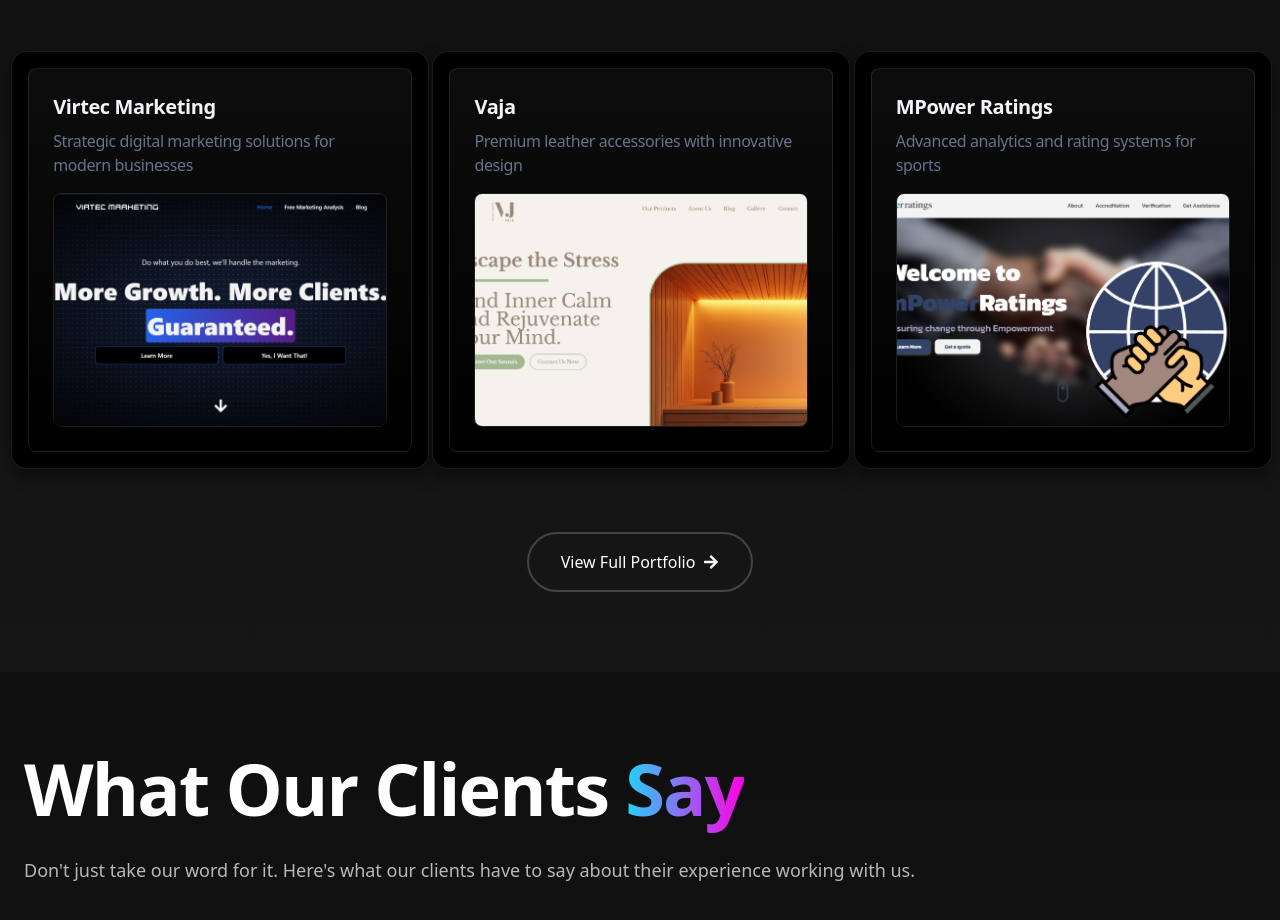
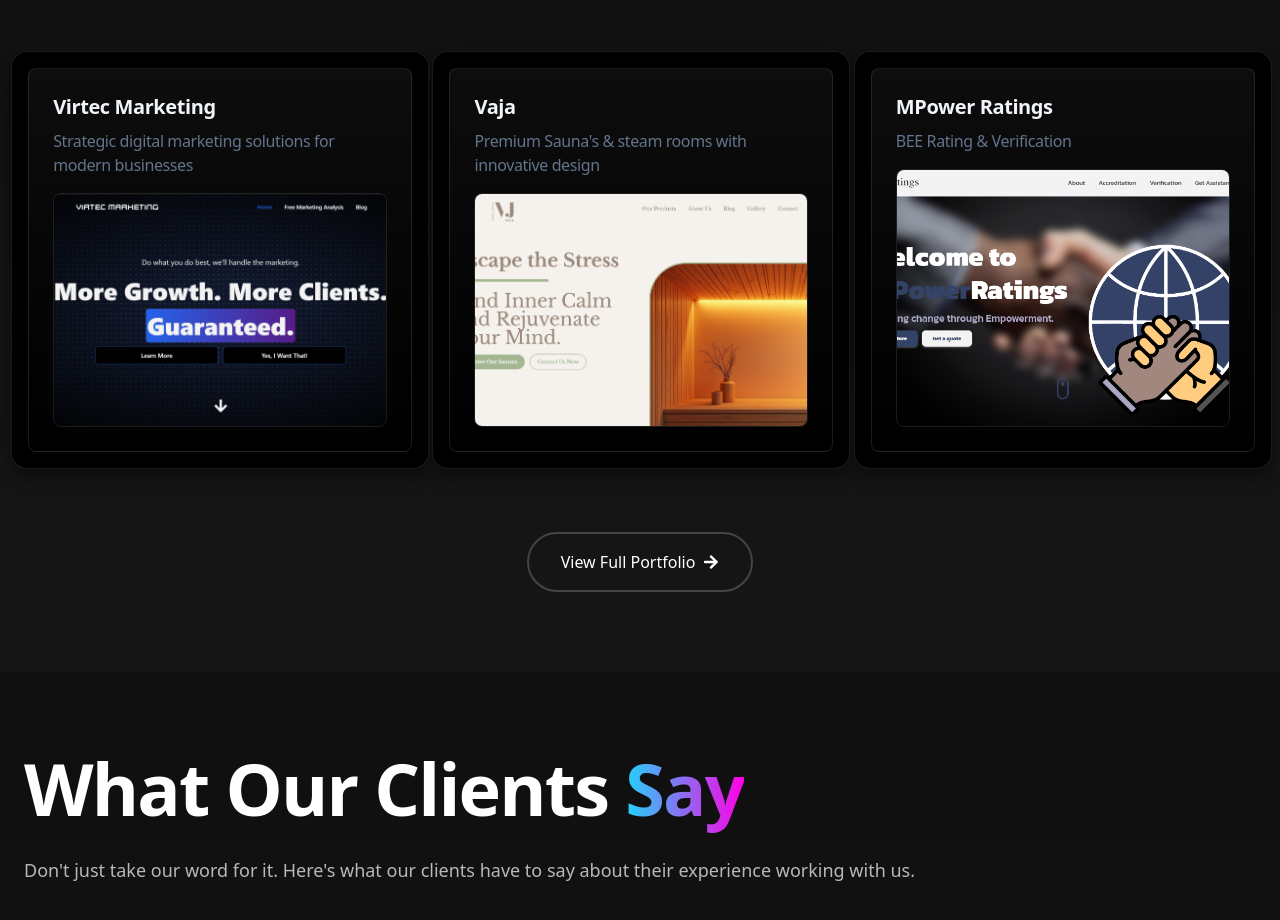
Before and after one commit to CodingDyl/virtara.io, a React (Vite) app: page / in a window 1280 px wide. Shown: the part 2080-3000 px from the top of the page. Built offline with nearby package versions, Linux system fonts and the light colour scheme.

Commit message:
Updated Pricing Model

```diff
--- a/src/constants/index.js
+++ b/src/constants/index.js
@@ -41,7 +41,7 @@
   const pricingTiers = [
     {
       name: "Starter",
-      price: "R10,000",
+      price: "R10,000 - R20,000",
       features: [
         "Custom Design",
         "Mobile Responsive",
@@ -52,7 +52,7 @@
     },
     {
       name: "Professional",
-      price: "R25,000",
+      price: "R30,000 – R50,000",
       features: [
         "Everything in Starter",
         "E-Commerce Integration",
--- a/src/pages/Home.jsx
+++ b/src/pages/Home.jsx
@@ -19,15 +19,15 @@ function Home() {
     },
     {
       image: vaja,
-      link: "https://vaja.com",
+      link: "https://vaja.co.za",
       title: "Vaja",
-      description: "Premium leather accessories with innovative design"
+      description: "Premium Sauna's & steam rooms with innovative design"
     },
     {
       image: mpower,
-      link: "https://mpowerratings.com",
+      link: "https://mpowerratings.co.za",
       title: "MPower Ratings",
-      description: "Advanced analytics and rating systems for sports"
+      description: "BEE Rating & Verification"
     },
   ];
 
```
